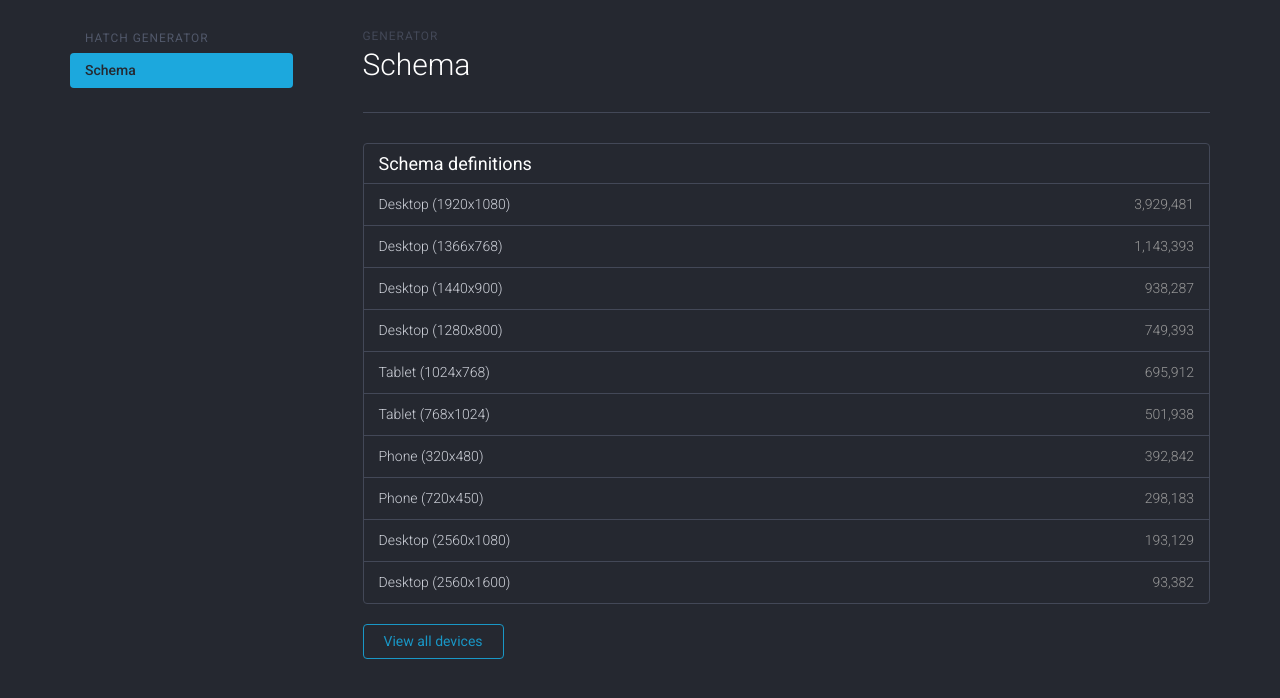
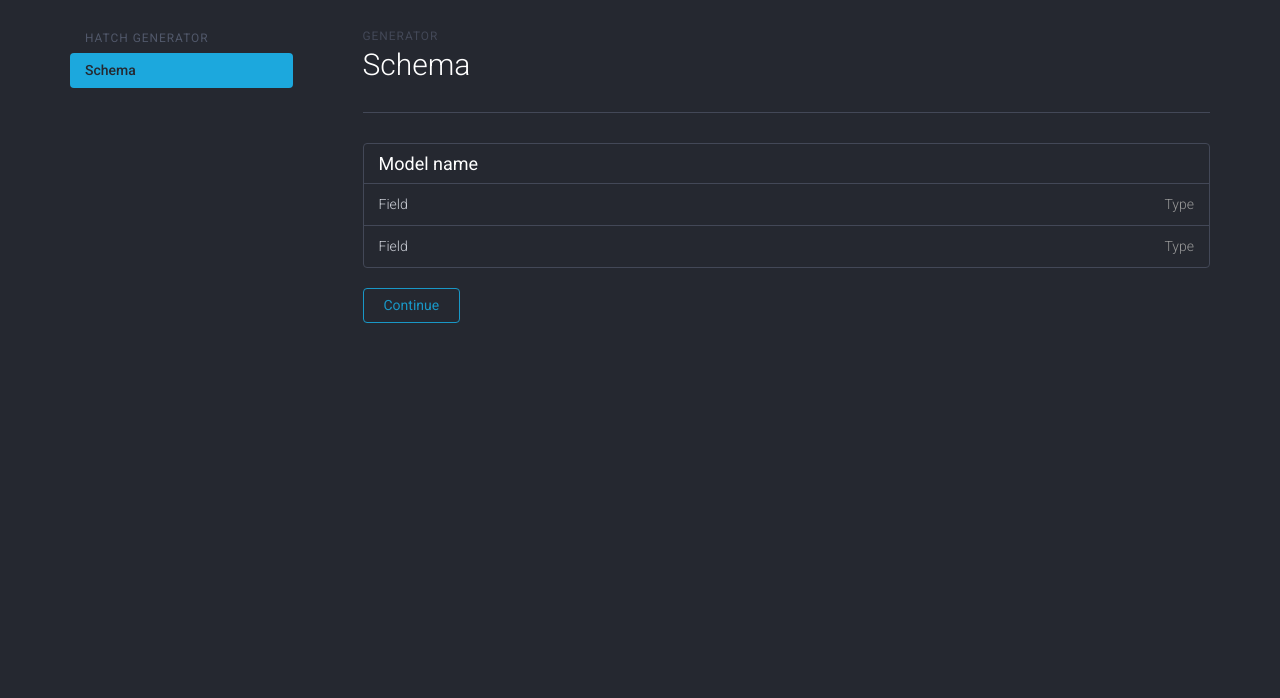
Before and after one commit to codetriage-readme-bot/seedbase, a Flask app: page /generator in a window 1280 px wide. Shown: the part 50-748 px from the top of the page. Run offline with Flask 2, Linux system fonts and the light colour scheme; some libraries are stand-ins or nearby versions.

Commit message:
set doc headers and clean generator page

```diff
--- a/app/templates/generator.html
+++ b/app/templates/generator.html
@@ -78,61 +78,21 @@
 
         <div class="list-group">
           <h4 class="list-group-header">
-            Schema definitions
+            Model name
           </h4>
 
           <a class="list-group-item" href="#">
-            <span class="pull-right text-muted">3,929,481</span>
-            Desktop (1920x1080)
+            <span class="pull-right text-muted">Type</span>
+            Field
           </a>
 
           <a class="list-group-item" href="#">
-            <span class="pull-right text-muted">1,143,393</span>
-            Desktop (1366x768)
-          </a>
-
-          <a class="list-group-item" href="#">
-            <span class="pull-right text-muted">938,287</span>
-            Desktop (1440x900)
-          </a>
-
-          <a class="list-group-item" href="#">
-            <span class="pull-right text-muted">749,393</span>
-            Desktop (1280x800)
-          </a>
-
-          <a class="list-group-item" href="#">
-            <span class="pull-right text-muted">695,912</span>
-            Tablet (1024x768)
-          </a>
-
-          <a class="list-group-item" href="#">
-            <span class="pull-right text-muted">501,938</span>
-            Tablet (768x1024)
-          </a>
-
-          <a class="list-group-item" href="#">
-            <span class="pull-right text-muted">392,842</span>
-            Phone (320x480)
-          </a>
-
-          <a class="list-group-item" href="#">
-            <span class="pull-right text-muted">298,183</span>
-            Phone (720x450)
-          </a>
-
-          <a class="list-group-item" href="#">
-            <span class="pull-right text-muted">193,129</span>
-            Desktop (2560x1080)
-          </a>
-
-          <a class="list-group-item" href="#">
-            <span class="pull-right text-muted">93,382</span>
-            Desktop (2560x1600)
+            <span class="pull-right text-muted">Type</span>
+            Field
           </a>
 
         </div>
-        <a href="#" class="btn btn-primary-outline p-x">View all devices</a>
+        <a href="#" class="btn btn-primary-outline p-x">Continue</a>
 
       </div>
     </div>
--- a/app/templates/home.html
+++ b/app/templates/home.html
@@ -10,10 +10,7 @@
     <li class="nav-divider"></li>
     <li class="nav-header">Docs</li>
     <li>
-      <a href="/docs">Rich Data API</a>
-    </li>
-    <li>
-      <a href="/docs">Simple Data API</a>
+      <a href="/docs">API Documentation</a>
     </li>
   </ul>
 </div>
```
Also changed, not shown: app/templates/docs.html (+22 -5 lines).
